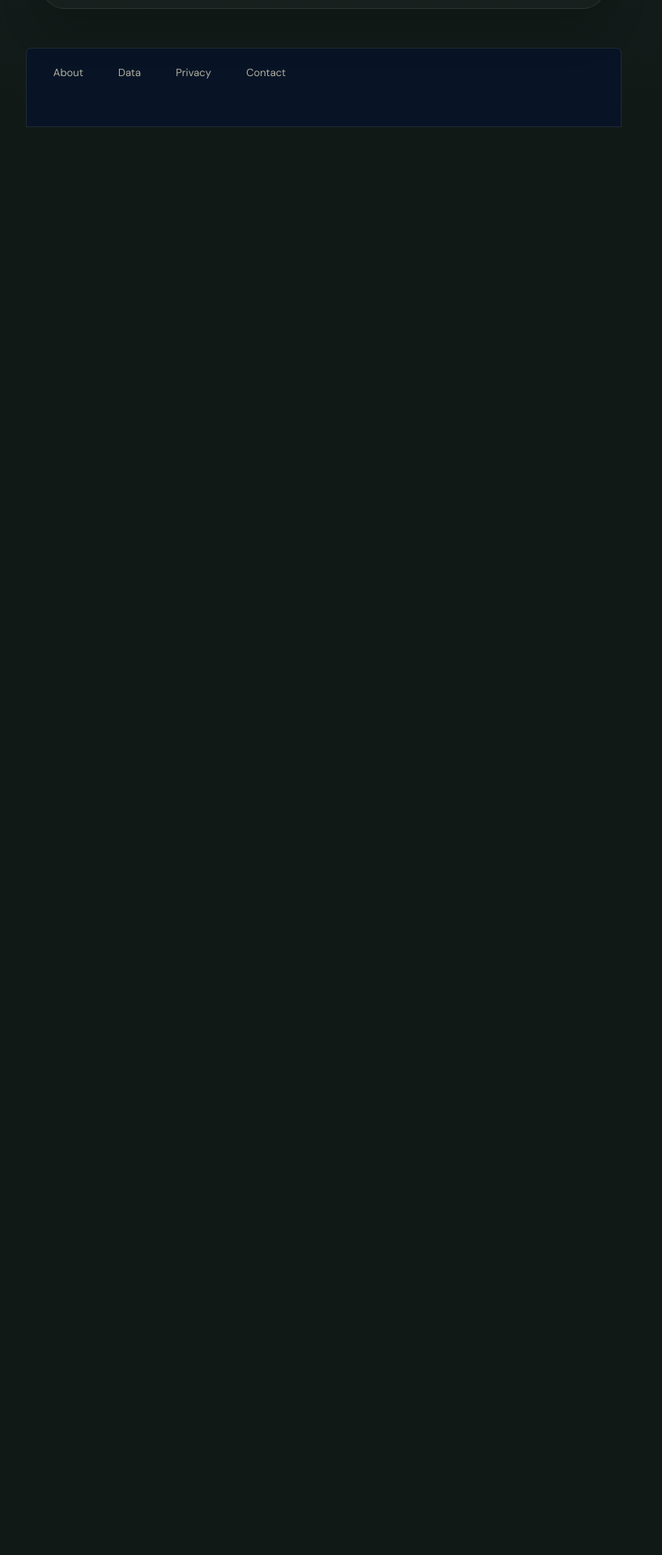
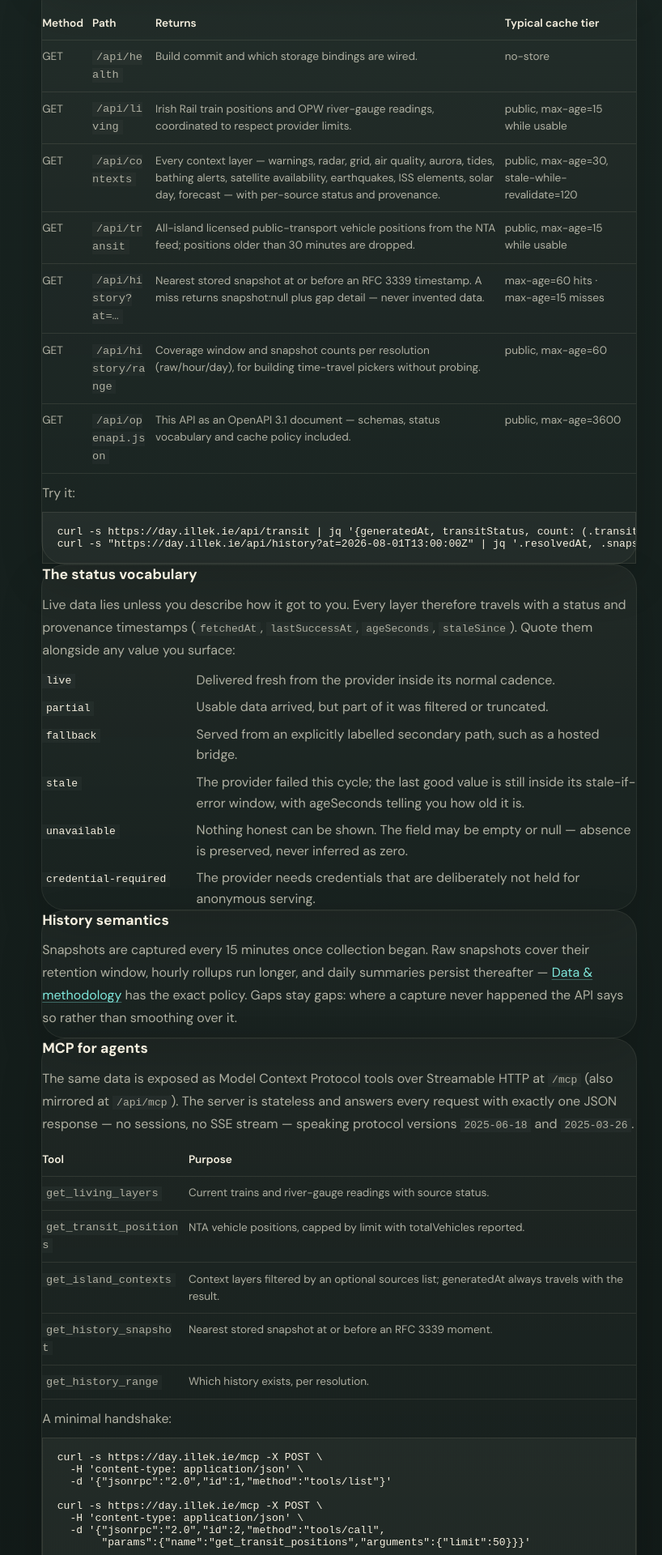
Before and after one commit to koya-illek/a-day-in-ireland, a Next.js app: page /developers in a window 1280 px wide. Before the commit this address had no page. Shown: the part 680-2600 px from the top of the page at 81% size, without its empty margins (240-1058 px from the left). Before the commit the page ends 837 px from the top, so only its background shows below. Built offline with nearby package versions, Linux system fonts and the light colour scheme.

Commit message:
Document the public API and MCP surface on a developers page

```diff
--- /dev/null
+++ b/app/developers/page.tsx
@@ -0,0 +1,117 @@
+import InfoPage from "../../components/InfoPage";
+import { infoPageMetadata } from "../../lib/info-metadata";
+
+export const metadata = infoPageMetadata({
+  title: "Developers",
+  description: "Public read-only API and MCP tools over A Day in Ireland's live and historical island data.",
+  path: "/developers"
+});
+
+const endpoints = [
+  ["GET", "/api/health", "Build commit and which storage bindings are wired.", "no-store"],
+  ["GET", "/api/living", "Irish Rail train positions and OPW river-gauge readings, coordinated to respect provider limits.", "public, max-age=15 while usable"],
+  ["GET", "/api/contexts", "Every context layer — warnings, radar, grid, air quality, aurora, tides, bathing alerts, satellite availability, earthquakes, ISS elements, solar day, forecast — with per-source status and provenance.", "public, max-age=30, stale-while-revalidate=120"],
+  ["GET", "/api/transit", "All-island licensed public-transport vehicle positions from the NTA feed; positions older than 30 minutes are dropped.", "public, max-age=15 while usable"],
+  ["GET", "/api/history?at=…", "Nearest stored snapshot at or before an RFC 3339 timestamp. A miss returns snapshot:null plus gap detail — never invented data.", "max-age=60 hits · max-age=15 misses"],
+  ["GET", "/api/history/range", "Coverage window and snapshot counts per resolution (raw/hour/day), for building time-travel pickers without probing.", "public, max-age=60"],
+  ["GET", "/api/openapi.json", "This API as an OpenAPI 3.1 document — schemas, status vocabulary and cache policy included.", "public, max-age=3600"]
+] as const;
+
+const statuses = [
+  ["live", "Delivered fresh from the provider inside its normal cadence."],
+  ["partial", "Usable data arrived, but part of it was filtered or truncated."],
+  ["fallback", "Served from an explicitly labelled secondary path, such as a hosted bridge."],
+  ["stale", "The provider failed this cycle; the last good value is still inside its stale-if-error window, with ageSeconds telling you how old it is."],
+  ["unavailable", "Nothing honest can be shown. The field may be empty or null — absence is preserved, never inferred as zero."],
+  ["credential-required", "The provider needs credentials that are deliberately not held for anonymous serving."]
+] as const;
+
+const tools = [
+  ["get_living_layers", "Current trains and river-gauge readings with source status."],
+  ["get_transit_positions", "NTA vehicle positions, capped by limit with totalVehicles reported."],
+  ["get_island_contexts", "Context layers filtered by an optional sources list; generatedAt always travels with the result."],
+  ["get_history_snapshot", "Nearest stored snapshot at or before an RFC 3339 moment."],
+  ["get_history_range", "Which history exists, per resolution."]
+] as const;
+
+export default function DevelopersPage() {
+  return (
+    <InfoPage
+      current="developers"
+      sectionLabel="For developers"
+      title="The same honest data, as an API."
+      introduction="Everything the map shows is available as a public, read-only JSON API — no keys, no sign-up, CORS enabled for every origin. Agents can reach it over HTTP directly or through the Model Context Protocol."
+    >
+      <div className="api-doc">
+        <section>
+          <h2>Ground rules</h2>
+          <p>Responses are JSON, including errors. Every response carries <code>access-control-allow-origin: *</code> and stays out of search engines via <code>x-robots-tag: noindex</code>. Each response states its own <code>cache-control</code> posture; honouring it keeps both of us honest, since the tiers tighten when upstream providers struggle. There is no authentication and none is planned.</p>
+        </section>
+        <section>
+          <h2>Endpoints</h2>
+          <div className="api-doc-table-wrap">
+            <table className="api-doc-table">
+              <thead>
+                <tr><th scope="col">Method</th><th scope="col">Path</th><th scope="col">Returns</th><th scope="col">Typical cache tier</th></tr>
+              </thead>
+              <tbody>
+                {endpoints.map(([method, path, description, cache]) => (
+                  <tr key={path}>
+                    <td>{method}</td>
+                    <td><code>{path}</code></td>
+                    <td>{description}</td>
+                    <td>{cache}</td>
+                  </tr>
+                ))}
+              </tbody>
+            </table>
+          </div>
+          <p>Try it:</p>
+          <pre className="api-doc-code"><code>{`curl -s https://day.illek.ie/api/transit | jq '{generatedAt, transitStatus, count: (.transit | length)}'
+curl -s "https://day.illek.ie/api/history?at=2026-08-01T13:00:00Z" | jq '.resolvedAt, .snapshot.summary'`}</code></pre>
+        </section>
+        <section>
+          <h2>The status vocabulary</h2>
+          <p>Live data lies unless you describe how it got to you. Every layer therefore travels with a status and provenance timestamps (<code>fetchedAt</code>, <code>lastSuccessAt</code>, <code>ageSeconds</code>, <code>staleSince</code>). Quote them alongside any value you surface:</p>
+          <dl className="api-doc-statuses">
+            {statuses.map(([name, meaning]) => (
+              <div key={name}><dt><code>{name}</code></dt><dd>{meaning}</dd></div>
+            ))}
+          </dl>
+        </section>
+        <section>
+          <h2>History semantics</h2>
+          <p>Snapshots are captured every 15 minutes once collection began. Raw snapshots cover their retention window, hourly rollups run longer, and daily summaries persist thereafter — <a href="/data">Data &amp; methodology</a> has the exact policy. Gaps stay gaps: where a capture never happened the API says so rather than smoothing over it.</p>
+        </section>
+        <section>
+          <h2>MCP for agents</h2>
+          <p>The same data is exposed as Model Context Protocol tools over Streamable HTTP at <code>/mcp</code> (also mirrored at <code>/api/mcp</code>). The server is stateless and answers every request with exactly one JSON response — no sessions, no SSE stream — speaking protocol versions <code>2025-06-18</code> and <code>2025-03-26</code>.</p>
+          <div className="api-doc-table-wrap">
+            <table className="api-doc-table">
+              <thead><tr><th scope="col">Tool</th><th scope="col">Purpose</th></tr></thead>
+              <tbody>
+                {tools.map(([name, purpose]) => (
+                  <tr key={name}><td><code>{name}</code></td><td>{purpose}</td></tr>
+                ))}
+              </tbody>
+            </table>
+          </div>
+          <p>A minimal handshake:</p>
+          <pre className="api-doc-code"><code>{`curl -s https://day.illek.ie/mcp -X POST \\
+  -H 'content-type: application/json' \\
+  -d '{"jsonrpc":"2.0","id":1,"method":"tools/list"}'
+
+curl -s https://day.illek.ie/mcp -X POST \\
+  -H 'content-type: application/json' \\
+  -d '{"jsonrpc":"2.0","id":2,"method":"tools/call",
+       "params":{"name":"get_transit_positions","arguments":{"limit":50}}}'`}</code></pre>
+          <p>All tools are annotated read-only. Tool results carry the same per-source status fields as the REST routes, so an agent can tell a live reading from a stale one instead of guessing.</p>
+        </section>
+        <section>
+          <h2>Attribution and fair play</h2>
+          <p>The underlying observations belong to Met Éireann, OPW, Iarnród Éireann, NTA, EirGrid, EPA, the Marine Institute and other open providers — their attribution terms apply downstream too; see <a href="/data">Data &amp; methodology</a>. Upstream refreshes are coordinated centrally regardless of who is asking, so please respect the cache headers rather than polling faster than the data changes.</p>
+        </section>
+      </div>
+    </InfoPage>
+  );
+}
--- a/app/globals.css
+++ b/app/globals.css
@@ -535,6 +535,29 @@ footer nav a:hover, footer nav a:focus-visible { color: white; }
 .info-content p { color: var(--muted); line-height: 1.75; margin: .6rem 0; }
 .info-content a { color: #7fe8dc; text-decoration: underline; text-decoration-color: rgba(127, 232, 220, .35); text-underline-offset: .2rem; }
 .info-email { font-size: 1.25rem; }
+/* Developers page: API and MCP documentation. */
+.api-doc-table-wrap { overflow-x: auto; }
+.api-doc table { border-collapse: collapse; font-size: .85rem; min-width: 38rem; width: 100%; }
+.api-doc th,
+.api-doc td { border-bottom: 1px solid var(--line); color: var(--muted); line-height: 1.55; padding: .6rem .7rem .6rem 0; text-align: left; vertical-align: top; }
+.api-doc th { color: var(--ink); font-weight: 600; }
+.api-doc code { background: var(--panel-softer); overflow-wrap: anywhere; padding: .08rem .3rem; }
+.api-doc pre { margin: 0; }
+.api-doc-code {
+  background: var(--panel-soft);
+  border: 1px solid var(--line);
+  max-width: 46rem;
+  overflow-x: auto;
+  padding: 1rem 1.1rem;
+}
+.api-doc-code code { background: transparent; padding: 0; white-space: pre; }
+.api-doc-statuses { display: grid; gap: .5rem; margin: 0; }
+.api-doc-statuses div { align-items: baseline; display: grid; gap: .35rem .9rem; grid-template-columns: 11rem 1fr; }
+.api-doc-statuses dt { margin: 0; }
+.api-doc-statuses dd { color: var(--muted); line-height: 1.6; margin: 0; }
+@media (max-width: 600px) {
+  .api-doc-statuses div { grid-template-columns: 1fr; }
+}
 .source-directory { display: grid; gap: .55rem; }
 .source-directory a {
   align-items: center;
--- a/app/sitemap.ts
+++ b/app/sitemap.ts
@@ -3,7 +3,7 @@ import type { MetadataRoute } from "next";
 export const dynamic = "force-static";
 
 export default function sitemap(): MetadataRoute.Sitemap {
-  const routes = ["", "/about", "/data", "/privacy", "/contact"];
+  const routes = ["", "/about", "/data", "/developers", "/privacy", "/contact"];
   return routes.map((route) => ({
     url: `https://day.illek.ie${route}`,
     changeFrequency: route === "" ? "daily" : "monthly",
--- a/components/InfoPage.tsx
+++ b/components/InfoPage.tsx
@@ -5,6 +5,7 @@ const INFO_LINKS = [
   { href: "/", label: "Live map" },
   { href: "/about", label: "About" },
   { href: "/data", label: "Data" },
+  { href: "/developers", label: "Developers" },
   { href: "/privacy", label: "Privacy" },
   { href: "/contact", label: "Contact" }
 ] as const;
@@ -16,7 +17,7 @@ export default function InfoPage({
   introduction,
   children
 }: {
-  current: "about" | "data" | "privacy" | "contact" | "not-found";
+  current: "about" | "data" | "developers" | "privacy" | "contact" | "not-found";
   sectionLabel: string;
   title: string;
   introduction: string;
--- a/scripts/audit-html.mjs
+++ b/scripts/audit-html.mjs
@@ -7,6 +7,7 @@ const documents = [
   { file: "index.html", path: "", indexable: true },
   { file: "about.html", path: "/about", indexable: true },
   { file: "data.html", path: "/data", indexable: true },
+  { file: "developers.html", path: "/developers", indexable: true },
   { file: "privacy.html", path: "/privacy", indexable: true },
   { file: "contact.html", path: "/contact", indexable: true },
   { file: "404.html", path: null, indexable: false }
```
Also changed, not shown: 1 other file (tests, documents, lock files or other folders).
